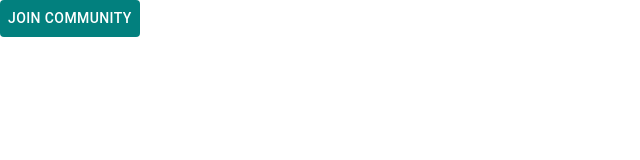
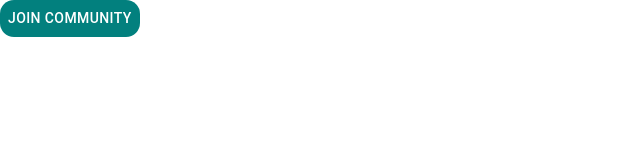
Before and after one commit to LawxTech/LawXTech, a React (Create React App) app in the folder lawxtech-website/: page / in a window 1280 px wide. Shown: the top 160 px of the page, without its empty margins (0-640 px from the left). Built offline with nearby package versions, Linux system fonts and the light colour scheme.

Commit message:
Added a border radius for the button

```diff
--- a/lawxtech-website/src/components/Button.tsx
+++ b/lawxtech-website/src/components/Button.tsx
@@ -14,7 +14,7 @@ interface ButtonProps {
 const StyledButton = styled(MuiButton)<{ buttonType: 'primary' | 'secondary' }>`
   background-color: ${(props: { buttonType: string; }) => props.buttonType === 'primary' ? theme.palette.primary.main : theme.palette.secondary.main};
   color: white; // Text color for the button
-  /* Add any additional styling you want here */
+  border-radius: 1em;
 `;
 
 export const Button: React.FC<ButtonProps> = ({ children, onClick, type, small=false, fullwidth=false }) => {
```
